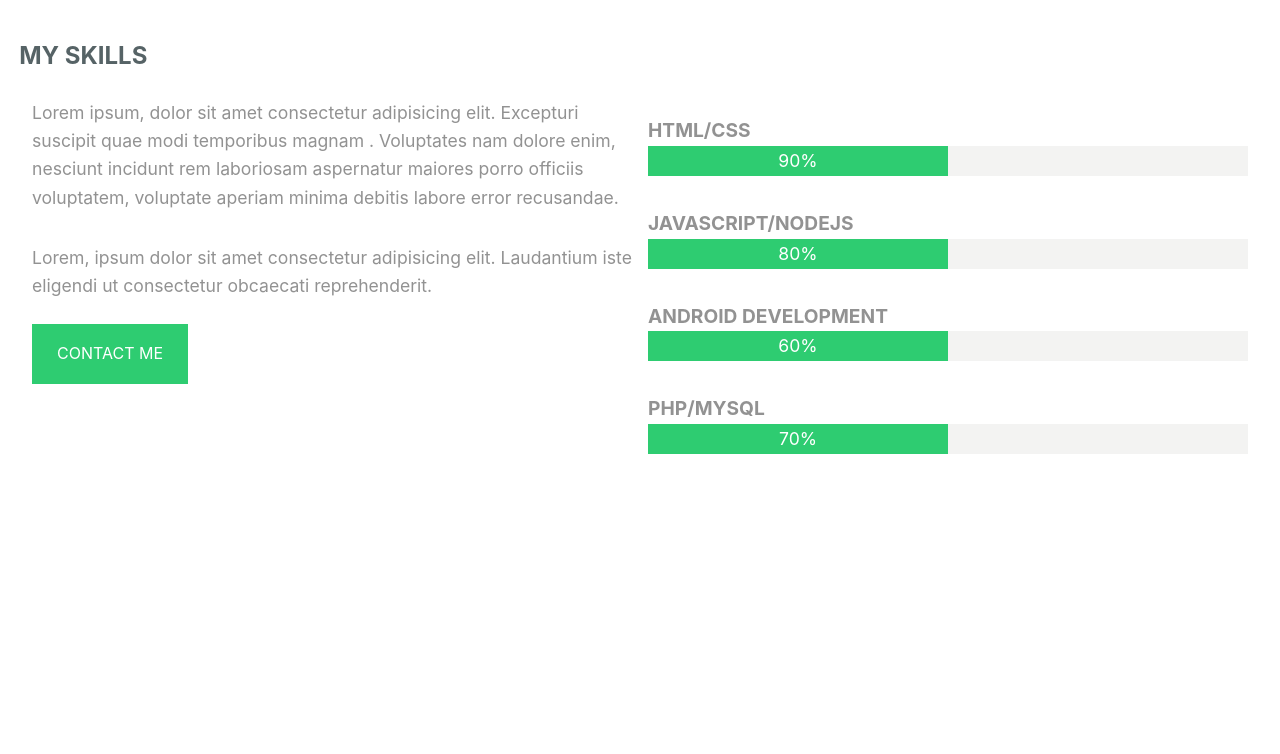
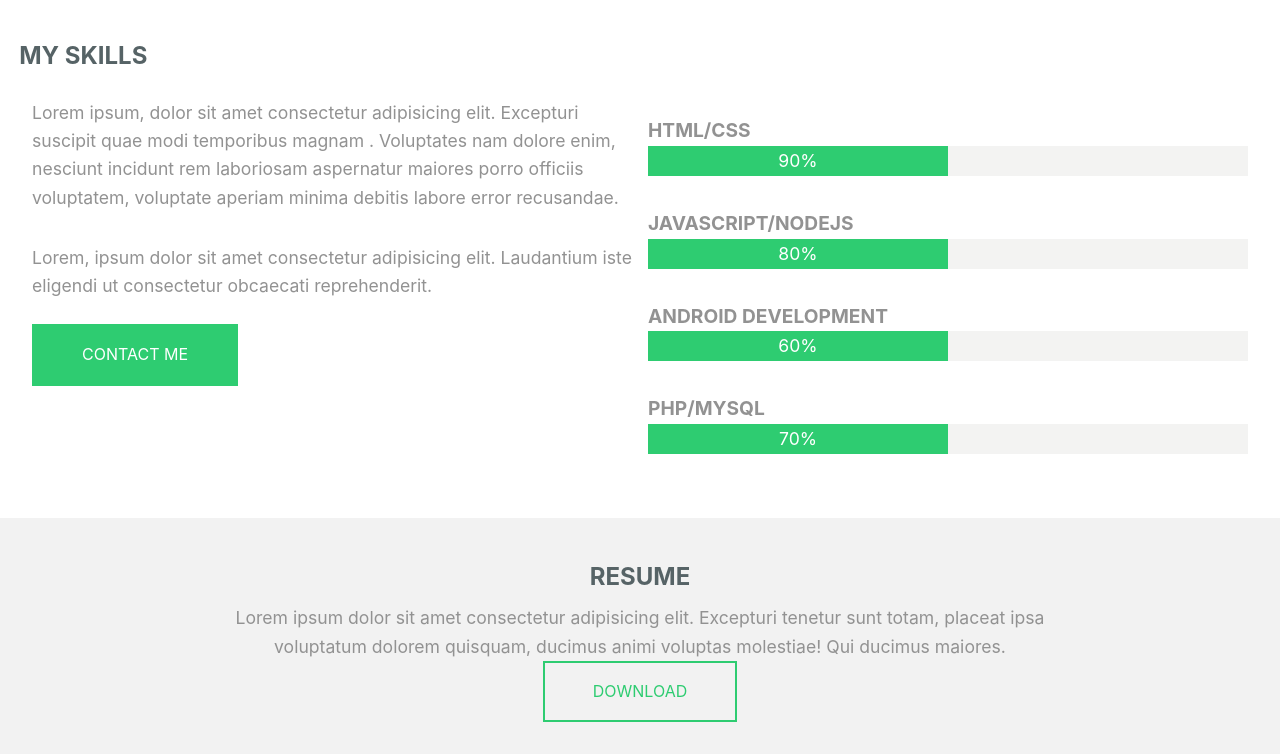
Before and after one commit to nickhq/portfolio, a website: page src/index.html in a window 1280 px wide. Shown: the part 1877-2631 px from the top of the page. Before the commit the page ends 2395 px from the top, so only its background shows below. Drawn offline with Linux system fonts and the light colour scheme; files whose address does not match are found by name.

Commit message:
added resume section

```diff
--- a/src/index.html
+++ b/src/index.html
@@ -225,6 +225,16 @@
         </div>
     </div>
     </section>
+
+    <section id="resume">
+      <h2 class="title">RESUME</h2>
+      <div class="row">
+        <div class="col-md-8 col-md-offset-2">
+            <p class="content">Lorem ipsum dolor sit amet consectetur adipisicing elit. Excepturi tenetur sunt totam, placeat ipsa voluptatum dolorem quisquam, ducimus animi voluptas molestiae! Qui ducimus maiores.</p>
+            <a href="#" class="button is-link is-large is-outlined">Download</a>
+        </div>
+      </div>
+    </section>
   </main>
   <footer></footer>
 
--- a/src/scss/includes/_about.scss
+++ b/src/scss/includes/_about.scss
@@ -1,5 +1,5 @@
 #about {
-    background-color: #f2f2f2;
+    background-color: $bg-base;
     padding: 0;
     text-align: center;
     .container-fluid {
--- a/src/scss/includes/_components.scss
+++ b/src/scss/includes/_components.scss
@@ -7,6 +7,7 @@
     outline-color: $primary;
     color: $text-primary;
     cursor: pointer;
+    transition: 300ms;
     &:hover {
         background-color: #fff;
         color: $primary;
@@ -15,7 +16,16 @@
         text-decoration: none;
     }
     &.is-large {
-        padding: 1rem 1.5rem;
+        padding: 1rem 3rem;
+        border-width: 2px;
+    }
+    &.is-outlined{
+        background-color: transparent;
+        color: $primary;
+        &:hover {
+            background-color: $primary;
+            color: #fff;
+        }
     }
 }
 
--- /dev/null
+++ b/src/scss/includes/_resume.scss
@@ -0,0 +1,7 @@
+section#resume{
+    background-color: $bg-base;
+    text-align: center;
+    .button{
+        display: inline-block;
+    }
+}
--- a/src/scss/includes/_variables.scss
+++ b/src/scss/includes/_variables.scss
@@ -1,5 +1,6 @@
 $primary: #2ecc71;
 $primary-dark: #252e30;
+$bg-base: #f2f2f2;
 
 $text-primary: #ffffff;
 $text-primary-dark: #566366;
--- a/src/scss/styles.scss
+++ b/src/scss/styles.scss
@@ -9,3 +9,4 @@
 @import "includes/nav";
 @import "includes/about";
 @import "includes/skills";
+@import "includes/resume";
```
Also changed, not shown: src/build/css/styles.css.
